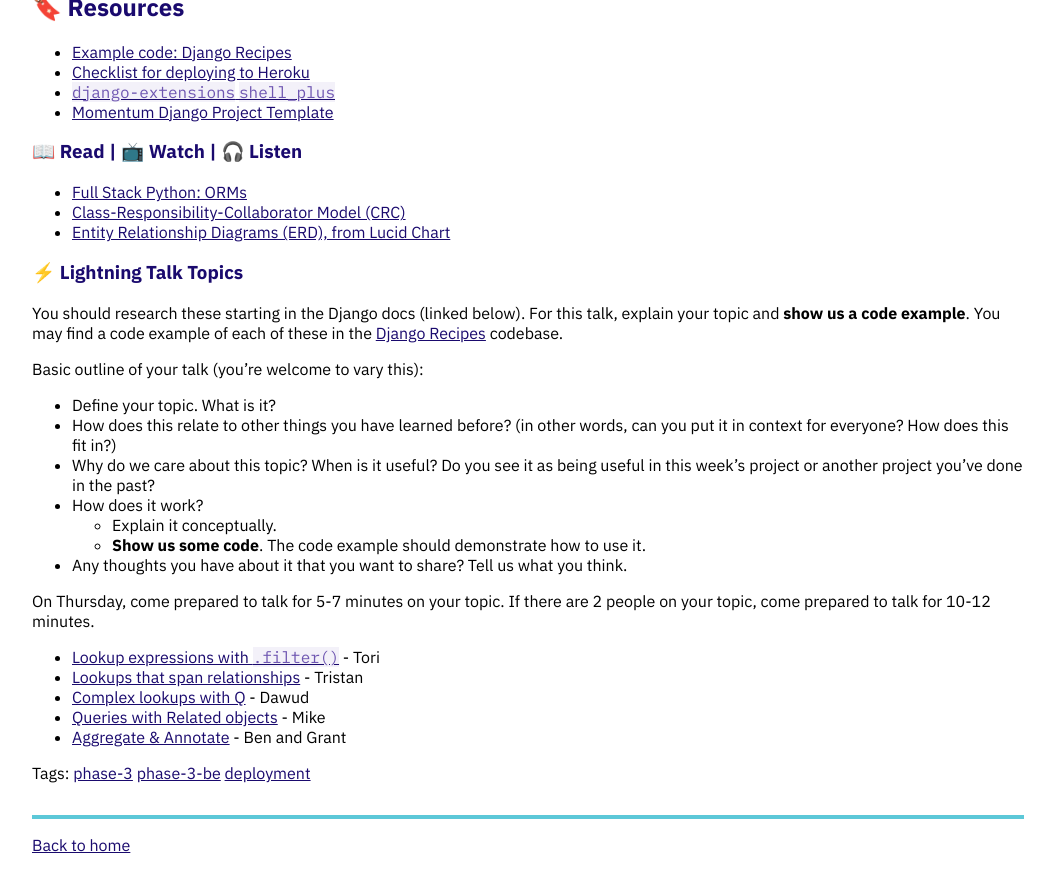
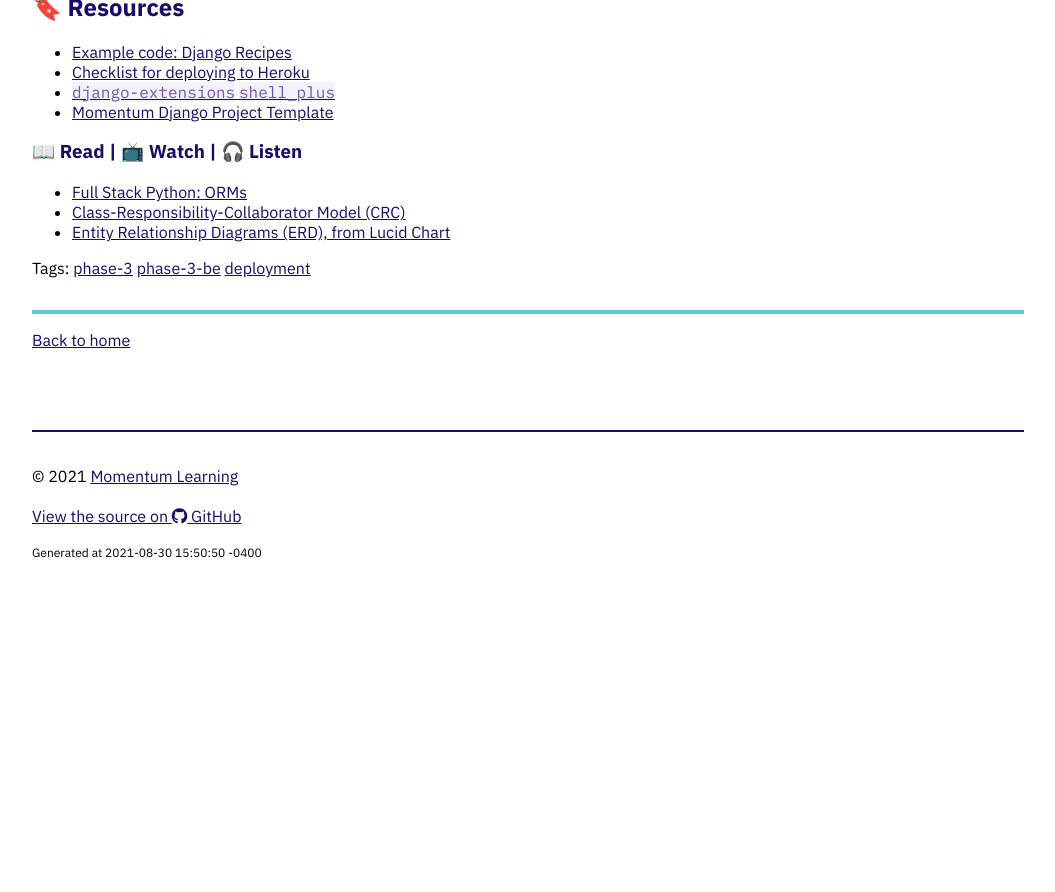
Before and after one commit to Momentum-Team-9/momentum-team-9.github.io, a Jekyll site: the page built from _posts/2021-08-30-be-db-and-deploy.md, in a window 1280 px wide and 900 px high, scrolled down 681 px. Shown: the top 892 px of the window, without its empty margins (112-1167 px from the left). Built offline with Jekyll 4.4.1, drawn with Linux system fonts in a browser that asks for light colours; nearby versions of some CDN libraries; after the commit the page ends 1287 px from its top, so only the background shows below that.

Commit message:
Remove lightning talks.

```diff
--- a/_posts/2021-08-30-be-db-and-deploy.md
+++ b/_posts/2021-08-30-be-db-and-deploy.md
@@ -36,25 +36,3 @@ By Thursday:
 - [Full Stack Python: ORMs](https://www.fullstackpython.com/object-relational-mappers-orms.html)
 - [Class-Responsibility-Collaborator Model (CRC)](http://agilemodeling.com/artifacts/crcModel.htm)
 - [Entity Relationship Diagrams (ERD), from Lucid Chart](https://www.youtube.com/watch?v=QpdhBUYk7Kk)
-
-### ⚡ Lightning Talk Topics
-
-You should research these starting in the Django docs (linked below). For this talk, explain your topic and **show us a code example**. You may find a code example of each of these in the [Django Recipes](https://github.com/momentum-team-7/example-django-recipes) codebase.
-
-Basic outline of your talk (you're welcome to vary this):
-
-- Define your topic. What is it?
-- How does this relate to other things you have learned before? (in other words, can you put it in context for everyone? How does this fit in?)
-- Why do we care about this topic? When is it useful? Do you see it as being useful in this week's project or another project you've done in the past?
-- How does it work?
-  - Explain it conceptually.
-  - **Show us some code**. The code example should demonstrate how to use it.
-- Any thoughts you have about it that you want to share? Tell us what you think.
-
-On Thursday, come prepared to talk for 5-7 minutes on your topic. If there are 2 people on your topic, come prepared to talk for 10-12 minutes.
-
-- [Lookup expressions with `.filter()`](https://docs.djangoproject.com/en/3.1/topics/db/queries/#field-lookups) - Tori
-- [Lookups that span relationships](https://docs.djangoproject.com/en/3.1/topics/db/queries/#lookups-that-span-relationships) - Tristan
-- [Complex lookups with Q](https://docs.djangoproject.com/en/3.1/topics/db/queries/#complex-lookups-with-q-objects) - Dawud
-- [Queries with Related objects](https://docs.djangoproject.com/en/3.1/topics/db/queries/#related-objects) - Mike
-- [Aggregate & Annotate](https://docs.djangoproject.com/en/3.1/topics/db/aggregation/) - Ben and Grant
```
